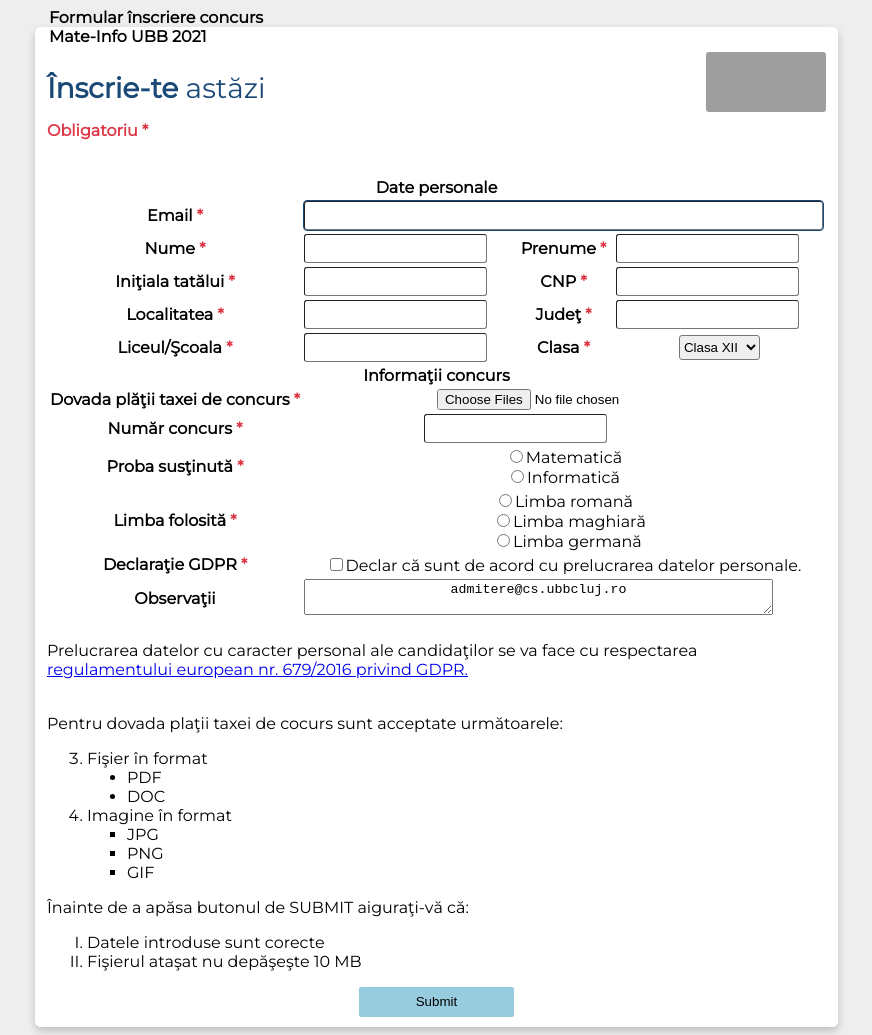
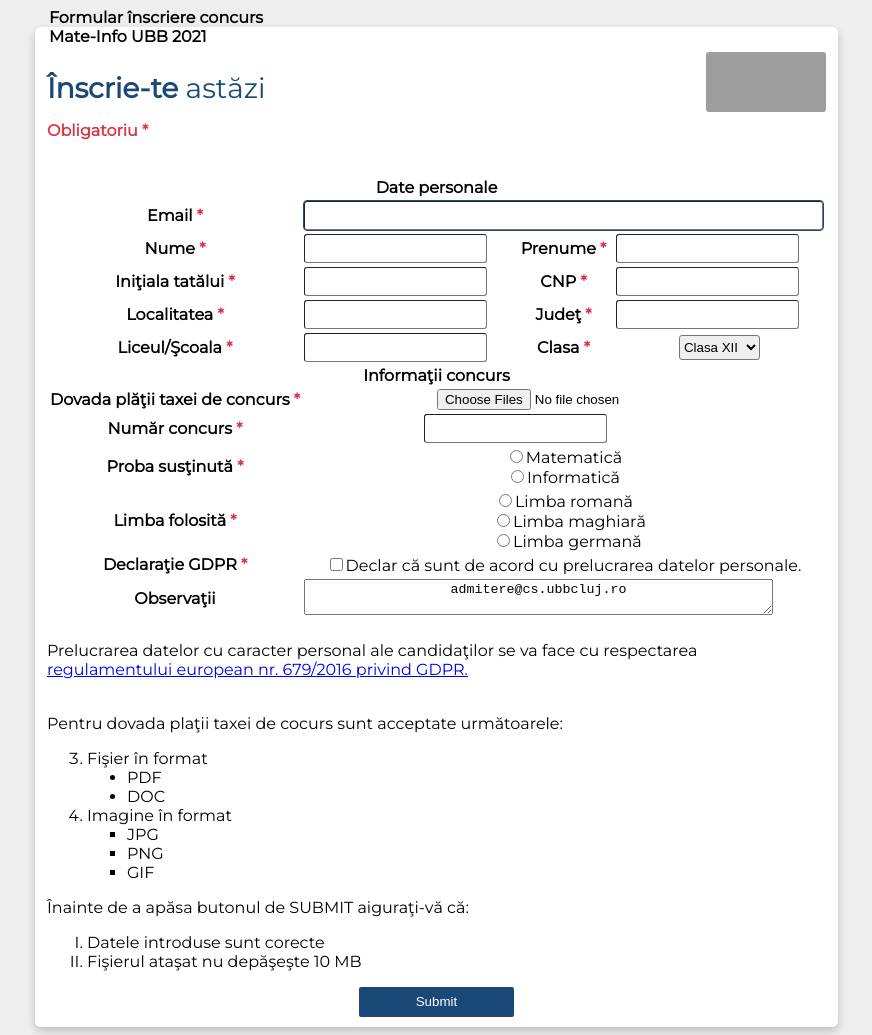
Before and after one commit to cosminbarzan/CSS, a plain HTML site: page index.html in a window 1280 px wide. Shown: the whole page, without its empty margins (291-1163 px from the left). Drawn offline with Linux system fonts and the light colour scheme; grey boxes are pictures that could not be loaded.

Commit message:
Change submit input color

```diff
--- a/form.css
+++ b/form.css
@@ -11,7 +11,8 @@ fieldset {
 input[type="submit"] {
     height: 30px;
     width: 200px;
-    background-color: #97ccde;
+    background-color: var(--primary);
+    color: #fff;
     border: 0;
     outline: none;
     margin-left: 40%;
```
